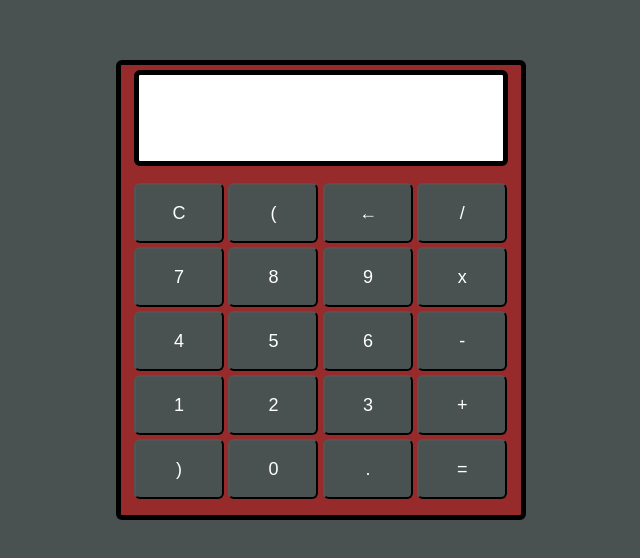
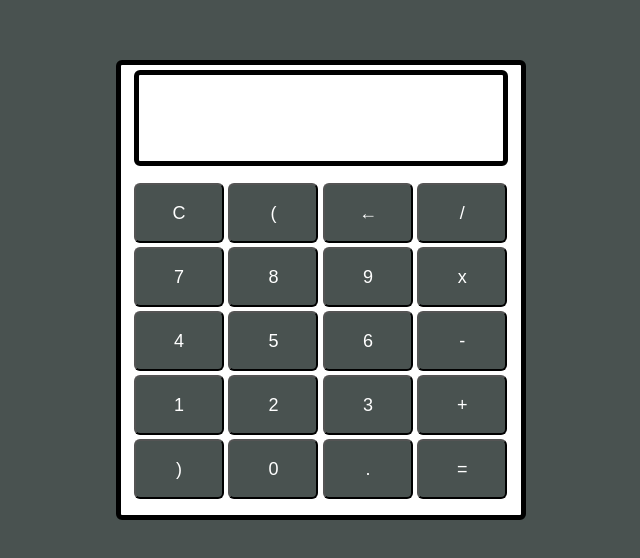
Before and after one commit to isaacraf/calculadora, a plain HTML site: page index.html in a window 1280 px wide. Shown: the part 110-668 px from the top of the page, without its empty margins (319-959 px from the left). Drawn offline with Linux system fonts and the light colour scheme.

Commit message:
segundo teste

```diff
--- a/style.css
+++ b/style.css
@@ -12,7 +12,7 @@
  .main{
     width: 400px;
     height: 450px;
-    background-color: rgb(151, 43, 43);
+    background-color: white;
     position: absolute;
     border: 5px solid black;
     border-radius: 6px;
```
